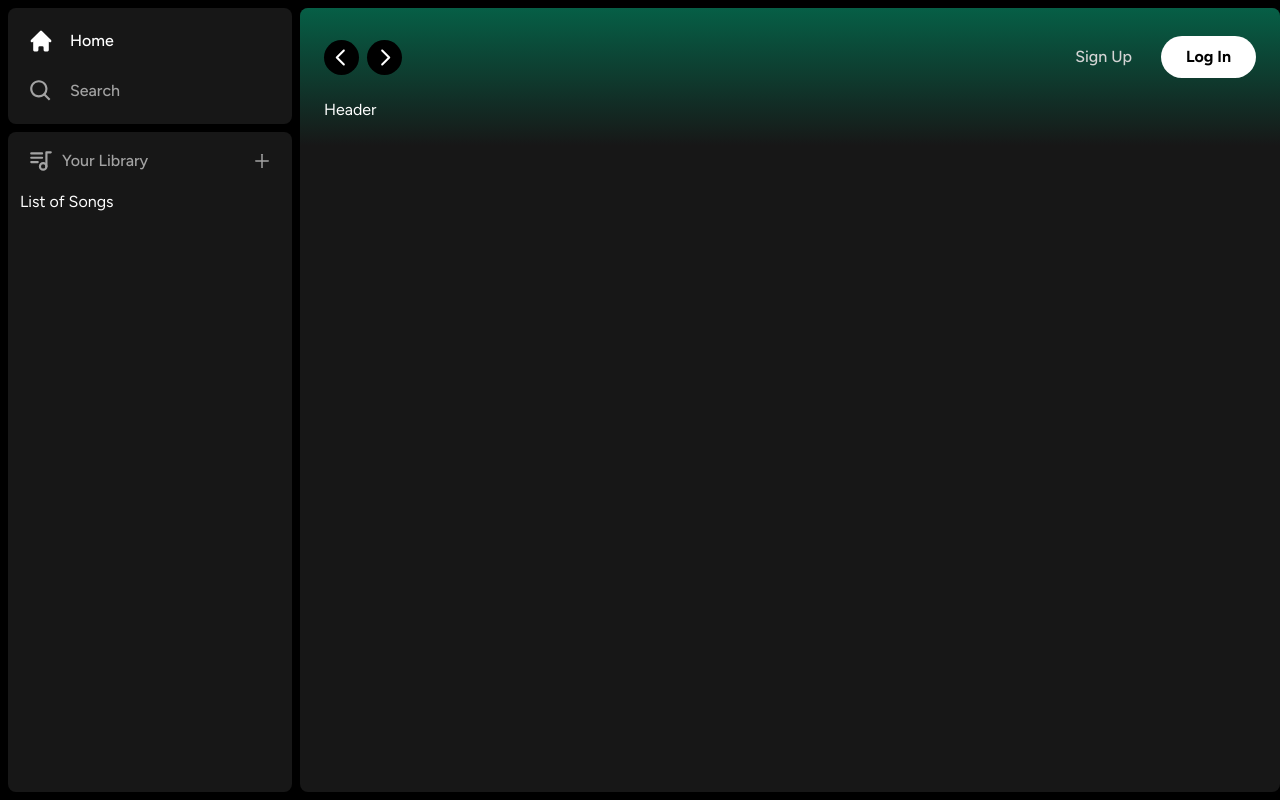
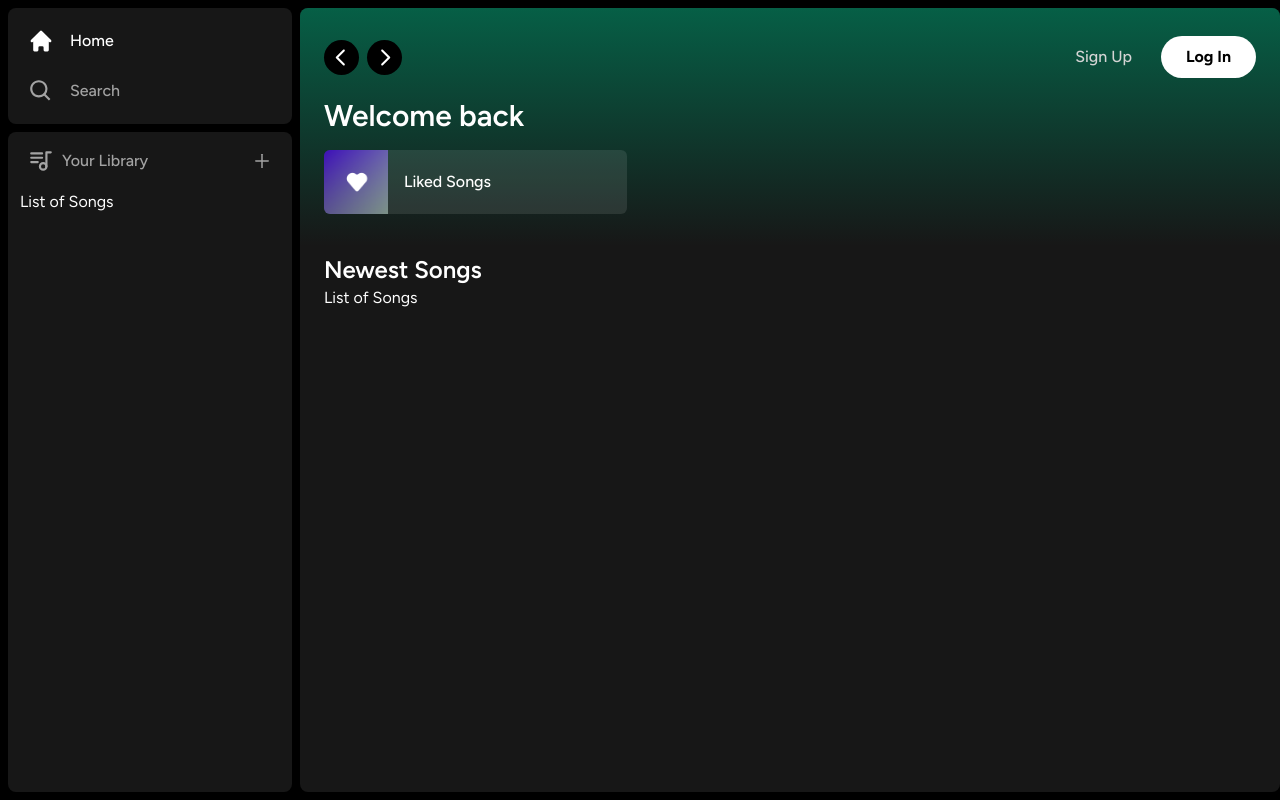
Before and after one commit to JoeMBH/spotify-clone, a Next.js app: page / in a window 1280 px wide. Built offline with nearby package versions, Linux system fonts and the light colour scheme.

Commit message:
grid layout

```diff
--- a/app/(site)/page.tsx
+++ b/app/(site)/page.tsx
@@ -1,4 +1,5 @@
 import Header from "@/components/Header";
+import ListItem from "@/components/ListItem";
 
 export default function Home() {
   return (
@@ -12,7 +13,43 @@
       overflow-y-auto
       "
     >
-      <Header>Header</Header>
+      <Header>
+        <div className="mb-2">
+          <h1
+            className="
+            text-white
+              text-3xl
+              font-semibold
+            "
+          >
+            Welcome back
+          </h1>
+          <div
+            className="
+              grid
+              grid-cols-1
+              sm:grid-cols-2
+              xl:grid-cols-3
+              2xl:grid-cols-4
+              gap-3
+              mt-4
+            "
+          >
+            <ListItem
+              name="Liked Songs"
+              image="/images/liked.png"
+              href="liked"
+            />
+          </div>
+        </div>
+      </Header>
+
+      <div className="mt-2 mb-7 px-6">
+        <div className="flex justify-between items-center">
+          <h1 className="text-white text-2xl font-semibold">Newest Songs</h1>
+        </div>
+        <div>List of Songs</div>
+      </div>
     </div>
   );
 }
--- /dev/null
+++ b/components/ListItem.tsx
@@ -0,0 +1,66 @@
+"use client";
+
+import Image from "next/image";
+import { useRouter } from "next/navigation";
+
+import { FaPlay } from "react-icons/fa";
+
+interface ListItemProps {
+  image: string;
+  name: string;
+  href: string;
+}
+
+const ListItem: React.FC<ListItemProps> = ({ image, name, href }) => {
+  const router = useRouter();
+
+  const onClick = () => {
+    // Add authentication before push.
+    router.push(href);
+  };
+
+  return (
+    <button
+      onClick={onClick}
+      className="
+        relative
+        group
+        flex
+        items-center
+        rounded-md
+        overflow-hidden
+        gap-x-4
+        bg-neutral-100/10
+        cursor-pointer
+        hover:bg-neutral-100/20
+        transition
+        pr-4
+        "
+    >
+      <div className="relative min-h-[64px] min-w-[64px]">
+        <Image className="object-cover" src={image} fill alt="Image" />
+      </div>
+      <p className="font-medium truncate py-5">{name}</p>
+      <div
+        className="
+        absolute
+        transition
+        opacity-0
+        rounded-full
+        flex
+        items-center
+        justify-center
+        bg-green-500
+        p-4
+        drop-shadow-md
+        right-5
+        group-hover:opacity-100
+        hover:scale-110
+        "
+      >
+        <FaPlay className="text-black" />
+      </div>
+    </button>
+  );
+};
+export default ListItem;
```
Also changed, not shown: public/images/liked.png (added).
